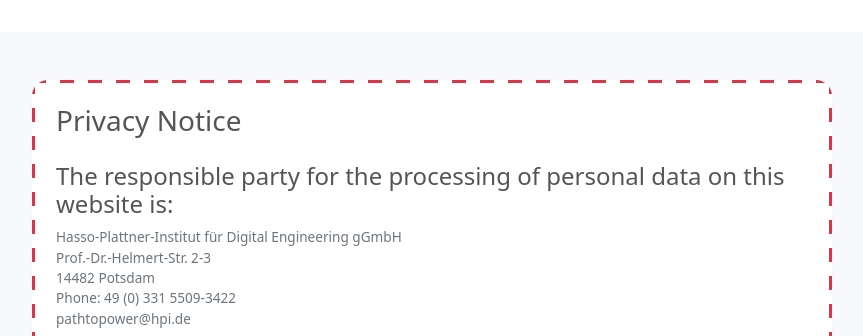
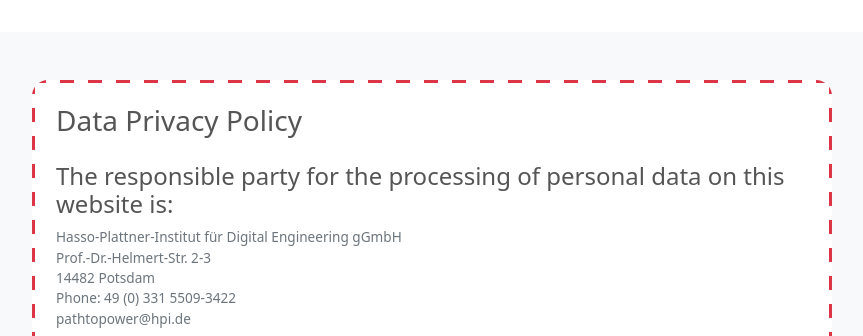
Before and after one commit to juangomezcruces/apsi, a Django app: page /privacy/ in a window 1280 px wide. Shown: the part 320-656 px from the top of the page, without its empty margins (208-1071 px from the left). Run offline with Django 4.2, Linux system fonts and the light colour scheme.

Commit message:
Edit privacynotice.html

```diff
--- a/templates/classifier/privacynotice.html
+++ b/templates/classifier/privacynotice.html
@@ -21,7 +21,7 @@
       <div class="col-12">
 
         <div class="disclaimer-box mb-5">
-<h3 style="margin-bottom: 24px;">Privacy Notice</h3>
+<h3 style="margin-bottom: 24px;">Data Privacy Policy</h3>
 <h4>The responsible party for the processing of personal data on this website is:</h4>
 <p class="text-muted">
   Hasso-Plattner-Institut für Digital Engineering gGmbH<br>
```
